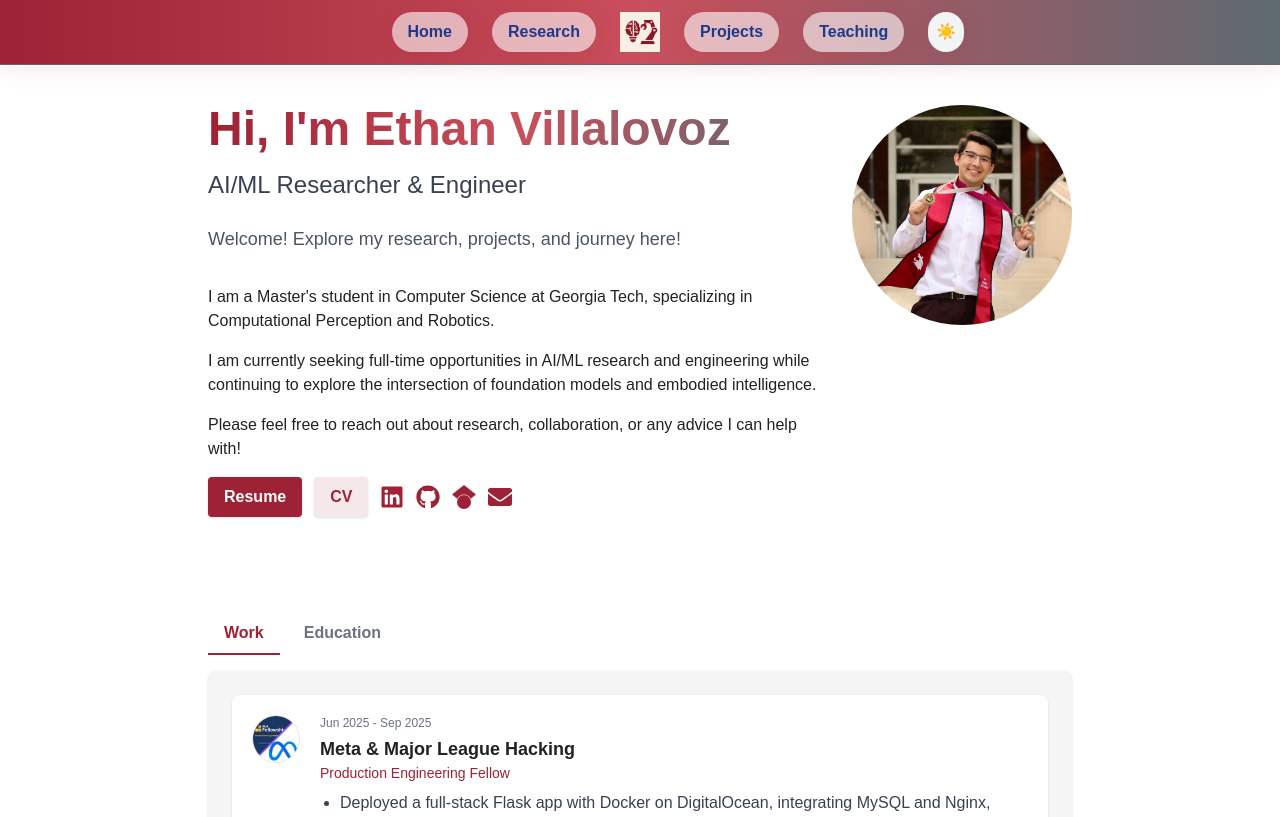
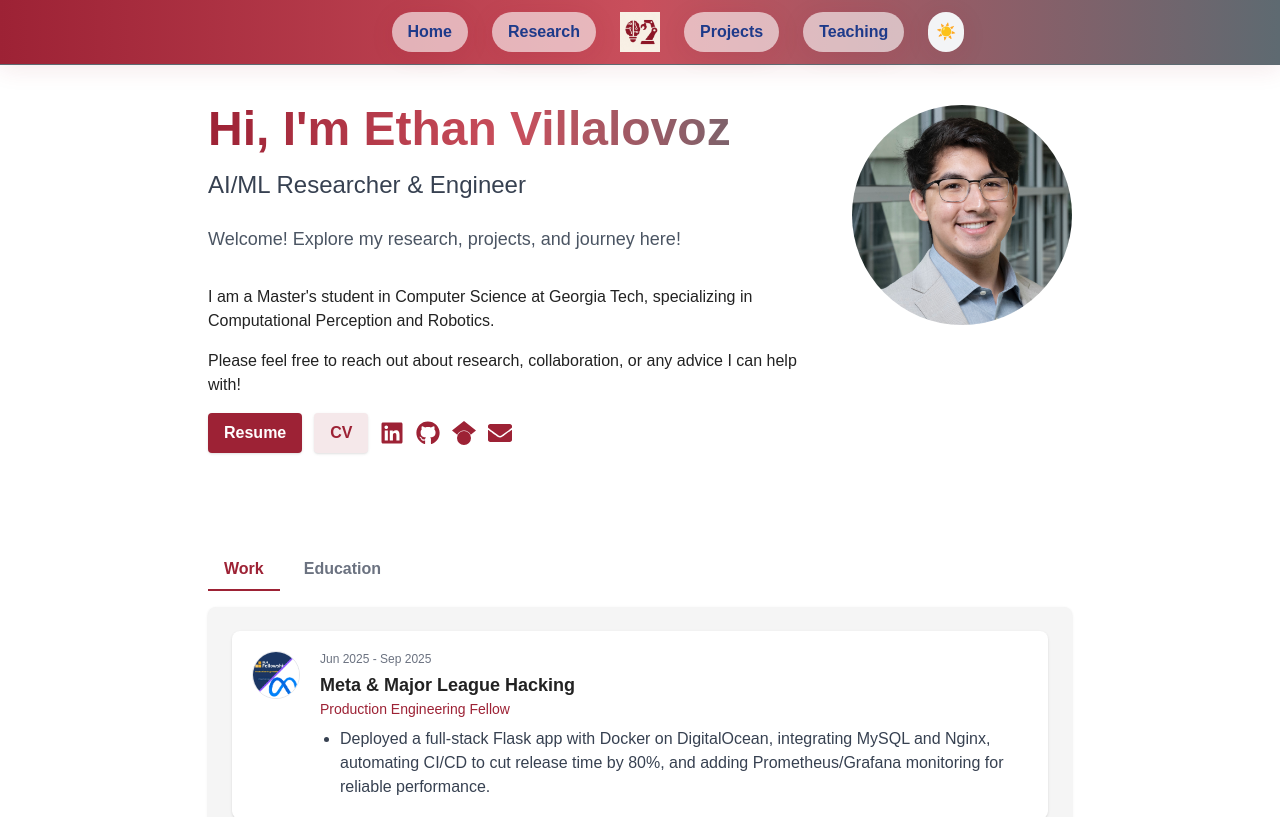
Before and after one commit to ethanvillalovoz/ethanvillalovoz.github.io, a Next.js app: page / in a window 1280 px wide. Shown: the top 817 px of the page. Built offline with nearby package versions, Linux system fonts and the light colour scheme.

Commit message:
Updated homepage and changed profile pic

```diff
--- a/src/app/page.tsx
+++ b/src/app/page.tsx
@@ -326,9 +326,9 @@ export default function Home() {
 							I am a Master&apos;s student in Computer Science at Georgia Tech, specializing in Computational Perception and Robotics.
 							{/* Previously, I completed my B.S. in Computer Science at Washington State University. */}
 						</p>
-						<p className="mb-4">
-							I am currently seeking full-time opportunities in AI/ML research and engineering while continuing to explore the intersection of foundation models and embodied intelligence.
-						</p>
+						{/* <p className="mb-4">
+							I am currently seeking full-time/internship opportunities in AI/ML research and engineering while continuing to explore the intersection of foundation models and embodied intelligence.
+						</p> */}
 						<p className="mb-4">Please feel free to reach out about research, collaboration, or any advice I can help with!</p>
 						<div className="flex flex-wrap items-center gap-3 mb-8">
 							<a
@@ -403,7 +403,7 @@ export default function Home() {
 					</div>
 					<div>
 						<Image
-							src="/images/EthanVillalovozGradPic.jpeg"
+							src="/images/EthanVillalovozPic.jpeg"
 							alt="Ethan Villalovoz"
 							width={220}
 							height={220}
```
